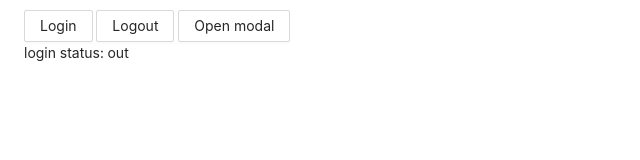
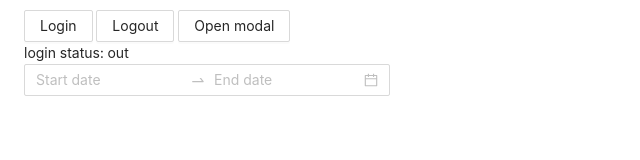
Before and after one commit to kirill-linnik/react-redux, a React app: page / in a window 1280 px wide. Shown: the top 160 px of the page, without its empty margins (0-640 px from the left). Built offline with nearby package versions, Linux system fonts and the light colour scheme.

Commit message:
rangepicker issue

```diff
--- a/src/pages/Main.tsx
+++ b/src/pages/Main.tsx
@@ -1,7 +1,9 @@
-import { Button, Modal } from "antd";
+import { Button, DatePicker, Modal } from "antd";
 import React, { FC, useState } from "react";
 import { useAppDispatch, useAppSelector } from "../store";
 import { login2, logout } from "../store/actions/userAction";
+
+const { RangePicker } = DatePicker;
 
 const Main: FC = () => {
   const dispatch = useAppDispatch();
@@ -22,6 +24,8 @@ const Main: FC = () => {
       <Button onClick={() => setIsModalVisible(true)}>Open modal</Button>
       <br />
       login status: {user.isLoggedIn === true ? "in" : "out"}
+      <br />
+      <RangePicker />
       <Modal
         visible={isModalVisible}
         onCancel={() => setIsModalVisible(false)}
```
